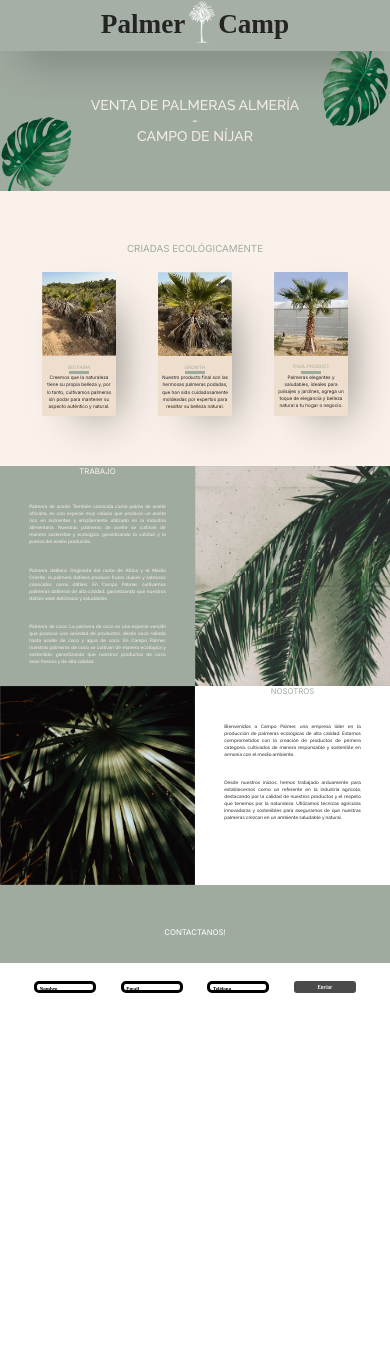
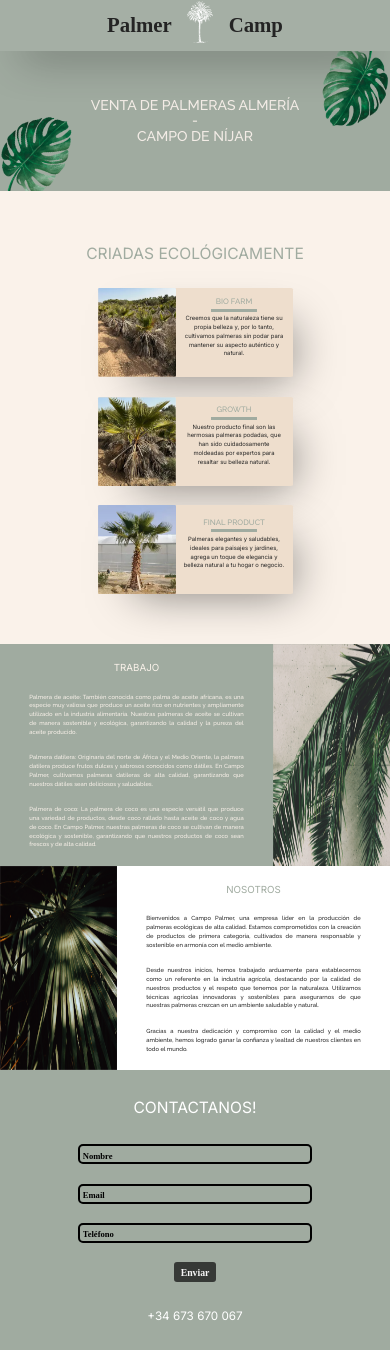
Before and after one commit to Alangr6/campo_palmer, a React (Vite) app: page / in a window 390 px wide. Before the commit the page ends 1063 px from the top, so only its background shows below. Built offline with nearby package versions, Linux system fonts and the light colour scheme; a web font is replaced by a local one.

Commit message:
Improving responsive

```diff
--- a/src/App.css
+++ b/src/App.css
@@ -284,11 +284,6 @@ body::-webkit-scrollbar-thumb:active {
 }
 
 /*MEDIA QUERY ADAPTATIONS*/
-@media (max-width: 1200px) {
-  /*first sec*/
-
-}
-
 @media (max-width: 1400px) {
 
   /*first sec*/
@@ -301,6 +296,10 @@ body::-webkit-scrollbar-thumb:active {
     color: #A0ABA0;
     padding-top: 13vmin;
     font-size: 2.5vw;
+  }
+
+  .card-title {
+    font-size: 1.5vw;
   }
 
   .card-text {
@@ -323,13 +322,16 @@ body::-webkit-scrollbar-thumb:active {
   .contact-sec {
     height: 20vw;
   }
+
   form {
     width: 95%;
   }
+
   footer>h2,
   footer>h3 {
     margin-bottom: 5vh;
     margin-top: 5vh;
+    font-size: 2vw;
   }
 
   input {
@@ -349,3 +351,144 @@ body::-webkit-scrollbar-thumb:active {
     font-size: 1.3vw;
   }
 }
+
+@media (max-width: 1060px) {
+
+  /*first-sec*/
+  .box-sec-title {
+    font-size: 4vw;
+    padding-bottom: 2vw;
+  }
+
+  .card-box {
+    flex-direction: column;
+    align-items: center;
+    justify-content: center;
+  }
+
+  .card {
+    width: 50%;
+    display: flex;
+  }
+
+  .card-image {
+    width: 40%;
+  }
+
+  .card-title {
+    font-size: 2vw;
+  }
+
+  .card-separator {
+    width: 45%;
+    margin-bottom: 0.7vw;
+  }
+
+  .card-text {
+    justify-content: center;
+    font-size: 1.5vw;
+  }
+
+  .middlecard-separator {
+    margin-top: 5vw;
+    margin-bottom: 5vw;
+  }
+
+  /*contact sec*/
+  footer>h2,
+  footer>h3 {
+    margin-bottom: 3vh;
+    margin-top: 3vh;
+  }
+}
+
+@media (max-width: 900px) {
+
+  /*work-sec and about-sec*/
+  .image-box-width {
+    width: 30%;
+    display: flex;
+  }
+
+  .sec-box {
+    width: 70%;
+  }
+
+  .sec-box>p {
+    margin-bottom: 2vh;
+    font-size: 1.5vw;
+    font-family: 'Raleway', sans-serif;
+    font-weight: 500;
+  }
+
+  .sec-title {
+    font-size: 2.5vw;
+    padding-bottom: 2vh;
+    padding-top: 2vh;
+    color: #A0ABA0;
+  }
+
+  /*for-work-sec*/
+  .work-color {
+    background-color: #A0ABA0;
+    color: #FAF2EA;
+  }
+
+  .work-text-box-width {
+    width: 70%;
+  }
+}
+
+@media (max-width: 700px) {
+  /*HEADER*/
+
+  /*NavBar*/
+  .box-logo {
+    padding: 0 4% 0 4%;
+  }
+  .company-name {
+    font-size: 1.3rem;
+  }
+
+  /*MAIN*/
+
+  /*contact-sec*/
+  form {
+    display: flex;
+    flex-direction: column;
+    justify-content: space-evenly;
+    align-items: center;
+    width: 60%;
+  }
+
+  .contact-sec {
+    display: flex;
+    flex-direction: column;
+    height: auto;
+  }
+
+  input {
+    width: 100%;
+    height: 5.1vw;
+    margin-bottom: 5vw;
+    border: solid 2px black;
+  }
+
+  input::placeholder {
+    font-size: 2.2vw;
+  }
+
+  button {
+    width: 18%;
+    height: 5.1vw;
+    font-size: 2.5vw;
+  }
+
+  footer>h2 {
+    font-size: 4vw !important;
+  }
+
+  footer>h3 {
+    font-size: 3vw;
+  }
+}
--- a/src/App.jsx
+++ b/src/App.jsx
@@ -69,7 +69,7 @@ function App() {
               className="main-sec-img"
               title="Palm tree leaf"
               alt="Palm tree leaf, envolving the page title"
-              width="100%"
+              width="auto"
               height="auto"
             />
           </div>
@@ -83,7 +83,7 @@ function App() {
                 className="card-image"
                 title="Palm trees farm"
                 alt="Palm trees growth"
-                width="100%"
+                width="auto"
                 height="auto"
               />
               <div className="card-text">
@@ -96,13 +96,13 @@ function App() {
                 </p>
               </div>
             </div>
-            <div className="card reveal">
+            <div className="card reveal middlecard-separator">
               <img
                 src={palm2}
                 className="card-image"
                 title="Not pruned palm tree"
                 alt="Not pruned palm tree growth"
-                width="100%"
+                width="auto"
                 height="auto"
               />
               <div className="card-text">
```
